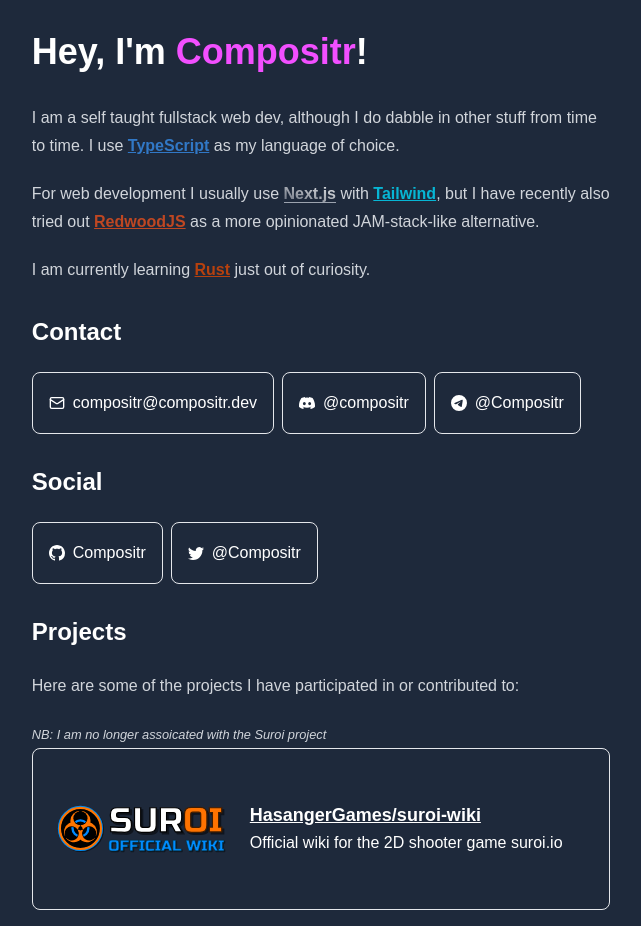
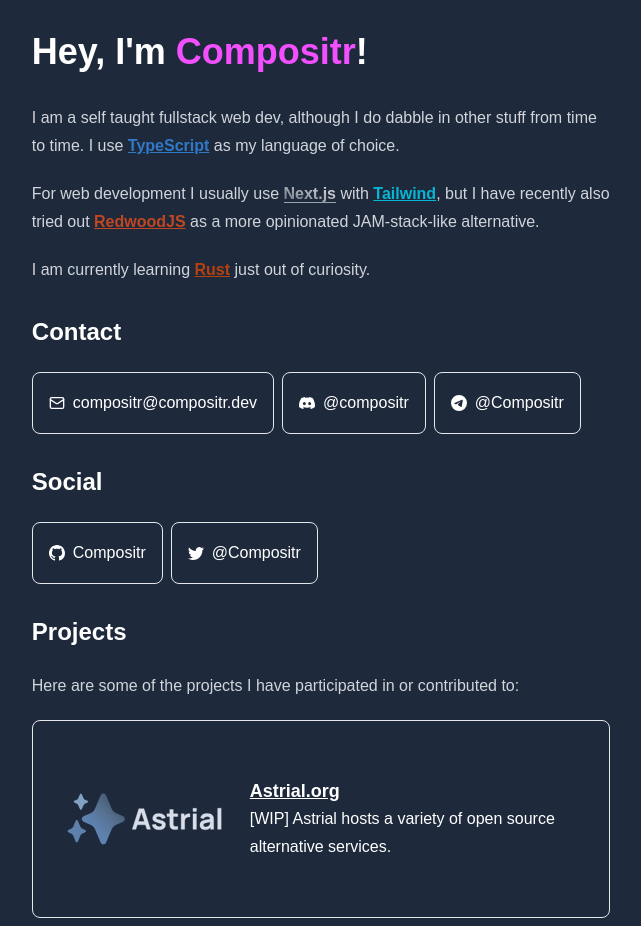
Before and after one commit to Compositr/dotdev, a Next.js app: page / in a window 1280 px wide. Shown: the top 926 px of the page, without its empty margins (319-960 px from the left). Built offline with nearby package versions, Linux system fonts and the light colour scheme; a web font is replaced by a local one.

Commit message:
feat: Astrial

```diff
--- a/app/page.tsx
+++ b/app/page.tsx
@@ -5,6 +5,7 @@
 import CardFlex from "@/components/CardFlex";
 import ProjectCard from "@/components/ProjectCard";
 import SuroiImage from "@/public/projects/suroi.svg";
+import AstrialImage from "@/public/projects/landscape-logo-white.svg"
 
 export default function Home() {
   return (
@@ -86,6 +87,14 @@
       </Section>
       <Section title="Projects">
         <p>Here are some of the projects I have participated in or contributed to:</p>
+        <ProjectCard
+        name="Astrial.org"
+        description="[WIP] Astrial hosts a variety of open source alternative services."
+        href="https://astrial.org"
+        imageSrc={AstrialImage}
+        w={169}
+        h={42}
+        />
         <small><i>NB: I am no longer assoicated with the Suroi project</i></small>
         <ProjectCard
           name="HasangerGames/suroi-wiki"
```
Also changed, not shown: public/projects/landscape-logo-white.svg (added).
